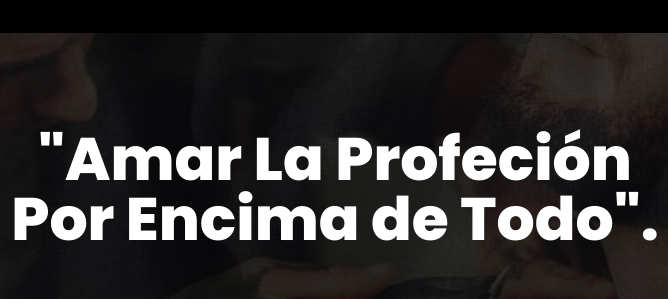
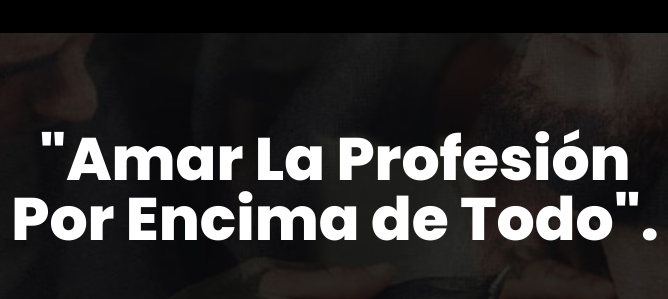
Before and after one commit to seremprendeads/barberia, a website: page index.html in a window 1280 px wide. Shown: the part 2740-3039 px from the top of the page, 305-973 px from the left. Drawn offline with nearby package versions, Linux system fonts and the light colour scheme.

Commit message:
Update index.html

```diff
--- a/index.html
+++ b/index.html
@@ -252,7 +252,7 @@
   <div class="py-12 mx-auto max-w-screen-2xl px-4 md:px-8">
     <h2  class="mb-4 text-center text-4xl sm:text-6xl lg:text-6xl text-white
     text-shadow-gray great-vibes-regular text-banner">
-        "Amar La Profeción<br> Por Encima de Todo".
+        "Amar La Profesión<br> Por Encima de Todo".
     </h2>
   </div>
 </div>
```
